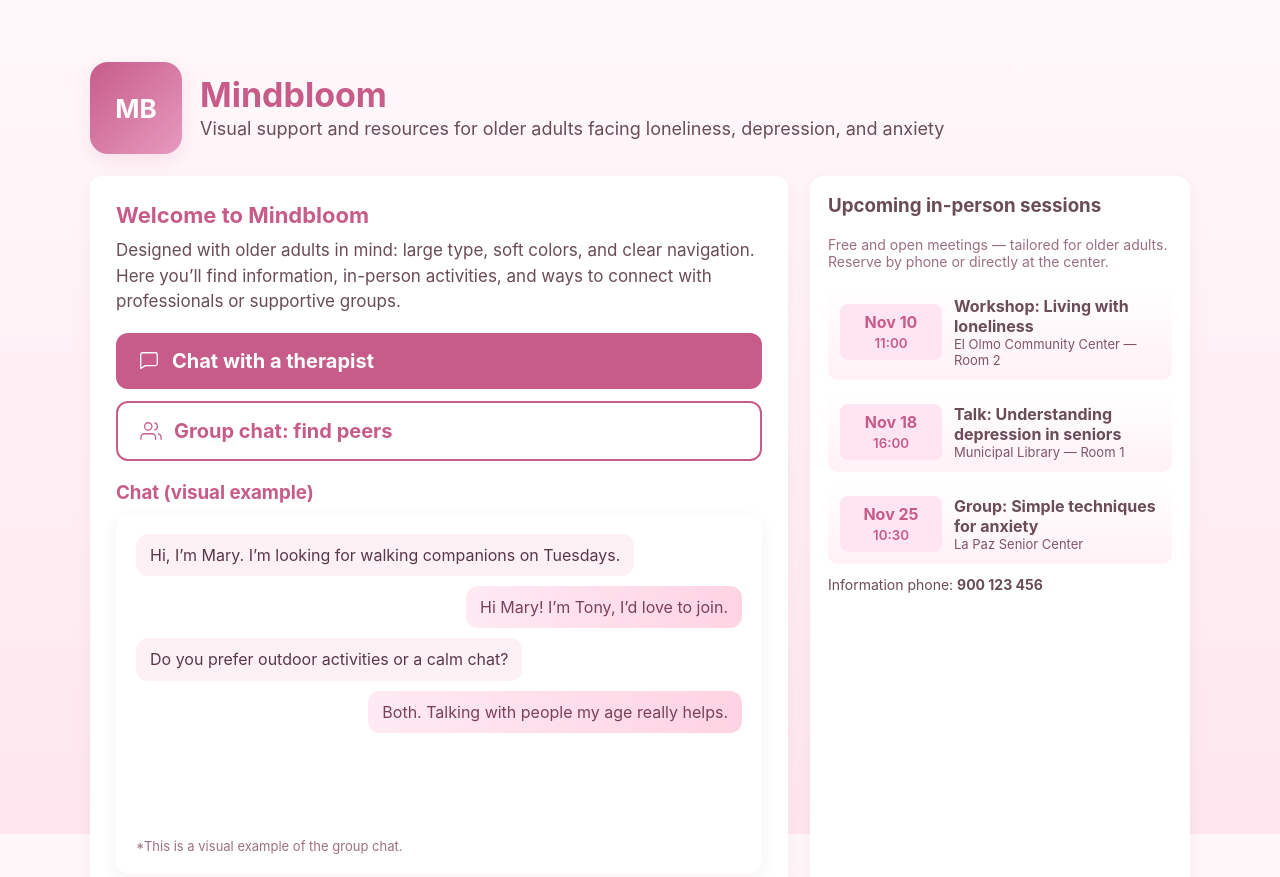
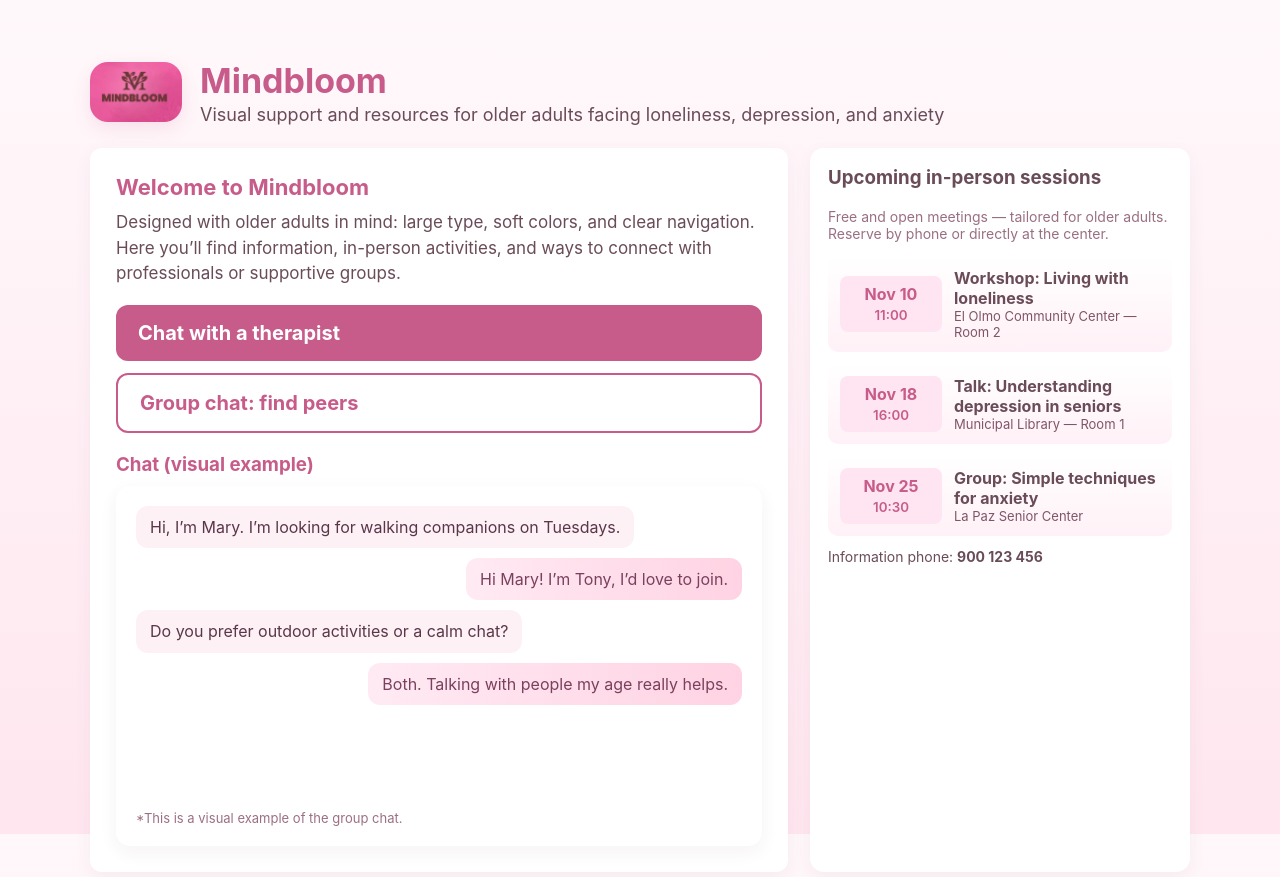
Before and after one commit to maartaalvite/Mindbloom, a plain HTML site: page index.html in a window 1280 px wide. Shown: the top 877 px of the page. Drawn offline with Linux system fonts and the light colour scheme.

Commit message:
Mejoras en el logo

```diff
--- a/mindbloomWEB.html
+++ b/index.html
@@ -19,7 +19,7 @@
     .wrap{max-width:1100px;margin:34px auto;padding:28px}
 
     header{display:flex;align-items:center;gap:18px}
-    .logo{width:92px;height:92px;border-radius:18px;background:linear-gradient(135deg,var(--accent),var(--accent-2));display:flex;align-items:center;justify-content:center;color:white;font-weight:700;font-size:26px;box-shadow:0 6px 18px rgba(199,92,138,.14)}
+    .logo img{width:92px;height:auto;border-radius:18px;box-shadow:0 6px 18px rgba(199,92,138,.14)}
     h1{margin:0;font-size:34px;color:var(--accent);line-height:1}
     p.lead{margin:6px 0 0;font-size:18px}
 
@@ -62,7 +62,9 @@
 <body>
   <div class="wrap">
     <header>
-      <div class="logo" aria-hidden="true">MB</div>
+      <div class="logo">
+        <img src="WhatsApp Image 2025-11-09 at 23.13.19.jpeg" alt="Mindbloom logo">
+      </div>
       <div>
         <h1>Mindbloom</h1>
         <p class="lead">Visual support and resources for older adults facing loneliness, depression, and anxiety</p>
@@ -75,22 +77,8 @@
         <p style="margin-top:10px;font-size:17px;line-height:1.5">Designed with older adults in mind: large type, soft colors, and clear navigation. Here you’ll find information, in-person activities, and ways to connect with professionals or supportive groups.</p>
 
         <div class="cta-row" role="navigation" aria-label="Main actions">
-          <a href="#" class="btn btn-primary btn-large" aria-label="Chat with a therapist">
-            <svg width="22" height="22" viewBox="0 0 24 24" fill="none" xmlns="http://www.w3.org/2000/svg" aria-hidden="true">
-              <path d="M21 15a2 2 0 0 1-2 2H8l-5 3V5a2 2 0 0 1 2-2h14a2 2 0 0 1 2 2z" stroke="white" stroke-width="1.4" stroke-linecap="round" stroke-linejoin="round"/>
-            </svg>
-            Chat with a therapist
-          </a>
-
-          <a href="#" class="btn btn-ghost btn-large" aria-label="Join group chat">
-            <svg width="22" height="22" viewBox="0 0 24 24" fill="none" xmlns="http://www.w3.org/2000/svg" aria-hidden="true">
-              <path d="M17 21v-2a4 4 0 0 0-4-4H5a4 4 0 0 0-4 4v2" stroke="var(--accent)" stroke-width="1.4" stroke-linecap="round" stroke-linejoin="round"/>
-              <circle cx="9" cy="7" r="4" stroke="var(--accent)" stroke-width="1.4" stroke-linecap="round" stroke-linejoin="round"/>
-              <path d="M23 21v-2a4 4 0 0 0-3-3.87" stroke="var(--accent)" stroke-width="1.4" stroke-linecap="round" stroke-linejoin="round"/>
-              <path d="M16 3.13a4 4 0 0 1 0 7.75" stroke="var(--accent)" stroke-width="1.4" stroke-linecap="round" stroke-linejoin="round"/>
-            </svg>
-            Group chat: find peers
-          </a>
+          <a href="#" class="btn btn-primary btn-large" aria-label="Chat with a therapist">Chat with a therapist</a>
+          <a href="#" class="btn btn-ghost btn-large" aria-label="Join group chat">Group chat: find peers</a>
         </div>
 
         <div style="margin-top:20px">
```
Also changed, not shown: WhatsApp Image 2025-11-09 at 23.13.19.jpeg (added), 1 other file.
